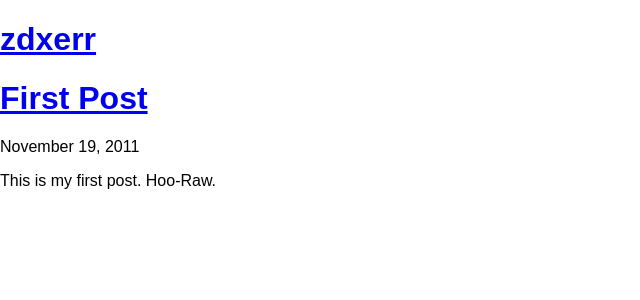
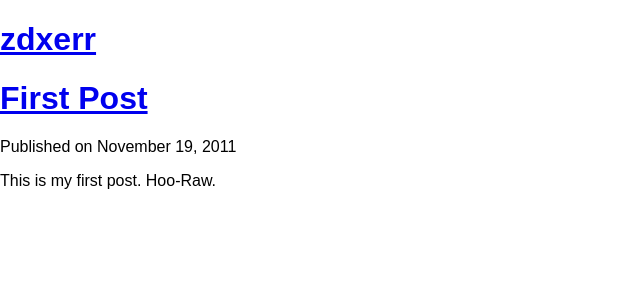
Before and after one commit to zdxerr/zdxerr.github.com, a Jekyll site: the page built from _posts/2011-11-19-first-post.markdown, in a window 1280 px wide. Shown: the top 300 px of the page, without its empty margins (0-640 px from the left). Built offline with Jekyll 4.4.1, drawn with Linux system fonts in a browser that asks for light colours; Markdown is read by kramdown in place of the engine named in the settings.

Commit message:
Added html5 tags.

```diff
--- a/_layouts/post.html
+++ b/_layouts/post.html
@@ -2,14 +2,10 @@
 layout: default
 ---
 
-<div class="content">
-    <div id="post">
-        <h1>
-            <a href="{{ page.url }}">{{ page.title }}</a>
-        </h1>
-        <div class="authoring">
-            {{ page.date | date: "%B %e, %Y" }}
-        </div>
-        {{ content }}
-    </div>
-</div>
+<article>
+<header>
+<h1><a href="{{ page.url }}">{{ page.title }}</a></h1>
+<p>Published on <time pubdate="pubdate">{{ page.date | date: "%B %e, %Y" }}</time></p>
+</header>
+{{ content }}
+</article>
```
